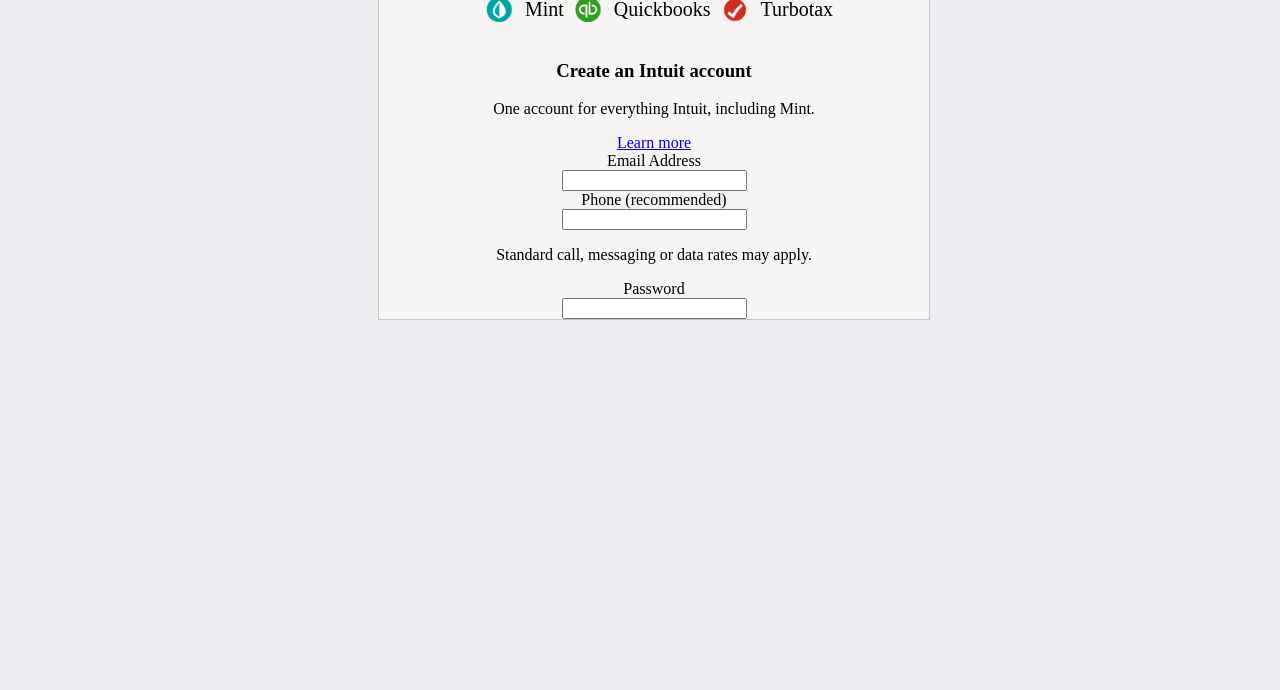
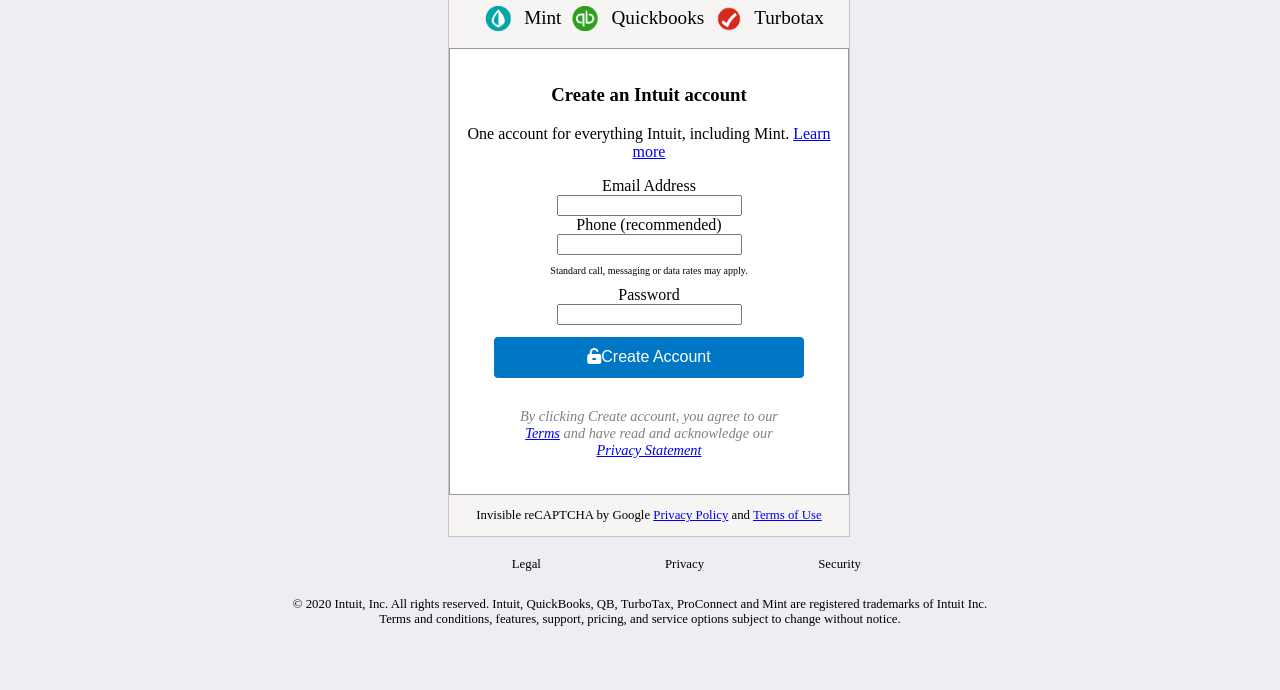
Before and after one commit to GzimAsani/HTML-Forms, a plain HTML site: page index.html in a window 1280 px wide. Shown: the part 145-835 px from the top of the page. After the commit the page ends 800 px from the top, so only its background shows below. Drawn offline with Linux system fonts and the light colour scheme.

Commit message:
Improved the main and also added the footer

```diff
--- a/index.html
+++ b/index.html
@@ -35,25 +35,49 @@
         </div>
 
 
-        <div main-inputs>
+        <section class= 'main-inputs'>
             <h3>Create an Intuit account</h3>
-            <p>One account for everything Intuit, including Mint.</p>
-            <a href="https://accounts-help.lc.intuit.com/1582580-creating-an-account"
-            target="_blank" class="ius-small-info-link"
-                     >Learn more</a>
-        </div>
+            <p class = 'p'>One account for everything Intuit, including Mint.  <a href="https://accounts-help.lc.intuit.com/1582580-creating-an-account"
+              target="_blank" class="ius-small-info-link"
+              >Learn more</a></p>
+
+
+
         <form action="" method="post" autocomplete="off">
+          <div label-inputs>
             <label for="email-address">Email Address</label>
             <input type="email" name="email-address" required="required">
+          </div>
+          <div label-inputs>
             <label for="email-address">Phone (recommended)</label>
             <input type="tel" name="tel" required="required">
-            <p>Standard call, messaging or data rates may apply.</p>
+            <p class = 'tel-explanation'>Standard call, messaging or data rates may apply.</p>
+          </div>
+          <div label-inputs>
             <label for="email-address">Password</label>
             <input type="password" name="password" required="required">
+          </div>
+          <div class = 'create-account'>
+            <button id="creation"><i class="fas fa-unlock-alt create"></i>Create Account</button>
+          </div>
+            <p class = 'terms'><i>By clicking Create account, you agree to our <a href="#">Terms</a> and have read and acknowledge
+              our <a href="#">Privacy Statement</a></i></p></p>
+        </section>
         </form>
-
+      <footer class = 'first-footer'>
+        <p>Invisible reCAPTCHA by Google <a href="#">Privacy Policy</a> and <a href="#">Terms of Use</a></p>
+      </footer>
 
      </main>
+     <footer class = 'second-footer'>
+
+       <p class= 'p-footer'>Legal</p>
+       <p class= 'p-footer'>Privacy</p>
+       <p class= 'p-footer'>Security</p>
+
+       <p class = 'last-footer' >© 2020 Intuit, Inc. All rights reserved. Intuit, QuickBooks, QB, TurboTax, ProConnect and Mint are registered trademarks of Intuit Inc.<br> Terms and conditions, features, support, pricing, and service options subject to change without notice.</p>
+     </footer>
+
 
   </body>
 </html>
--- a/style.css
+++ b/style.css
@@ -15,7 +15,7 @@ body{
   width: 90%;
   line-height: 10%;
   float: left;
-  background-color: yellow;
+
   font-size: 14px;
   padding-right: 0;
 }
@@ -44,31 +44,95 @@ body{
   padding: 10px;
 }
 .header-icon{
-  width: 100px;
-  height: 60px;
+  margin-left: 150px;
+  width: 120px;
+  height: 70px;
 }
 .main-container{
   background-color: rgb(247, 244, 244);
-  width: 550px;
-  margin: 370px;;
+  width: 400px;
+  margin: 370px;
   text-align: center;
   margin-top: 1%;
   border: solid 1px rgb(202, 195, 195);
+  margin-left: 440px;
+}
+.main-inputs{
+  margin: 0 auto;
+  background-color: white;
+  padding: 4%;
+  border: #a19696 1px solid;
+
+}
+#creation{
+  width: 85%;
+  background-color: #0077c5;
+  color: white;
+  height: 43px;
+  border: 1px white solid;
+  border-radius: 5px;
+  margin: 3% 0;
+  font-size: 100%;
+}
+
+.header-icon{
+
+  margin-right: 400px;
 }
 .icons{
-  font-size: 20px;
+  font-size: 120%;
   display: flex;
  align-items: center;
  justify-content: center;
 }
 .icon{
+  font-size: 120%;
+  display: flex;
+ align-items: center;
+ justify-content: center;
   width: 50px;
   height: 25px;
 }
-.main-inputs{
+.label-inputs{
 
+  display: flex;
+  justify-content: center;
+  align-items: center;
+  font-size: 130%;
 }
 
 label{
   display: block;
 }
+.terms{
+  color: grey;
+  font-size: 90%;
+  text-align: center;
+  padding: 1% 10%;
+}
+.tel-explanation{
+  font-size: 10px;
+}
+.first-footer{
+  text-decoration: none;
+  font-size: 80%;
+}
+
+.p-footer{
+  width: 0;
+  margin-top: -40px;
+  margin-right: 50px;
+  display: inline-block;
+  margin-left: 100px;
+  align-items: center;
+  justify-content: center;
+
+}
+.second-footer{
+  margin-top: -350px;
+  text-align: center;
+  font-size: 80%;
+}
+.last-footer{
+
+}
```
